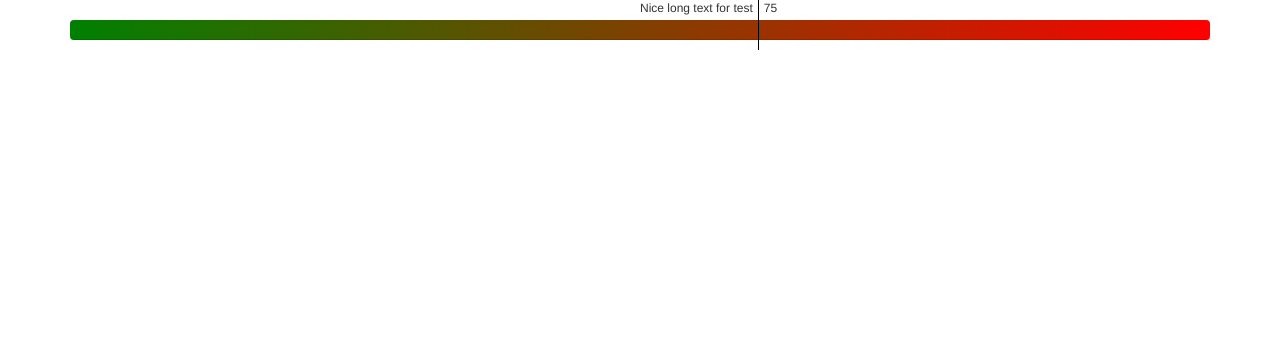
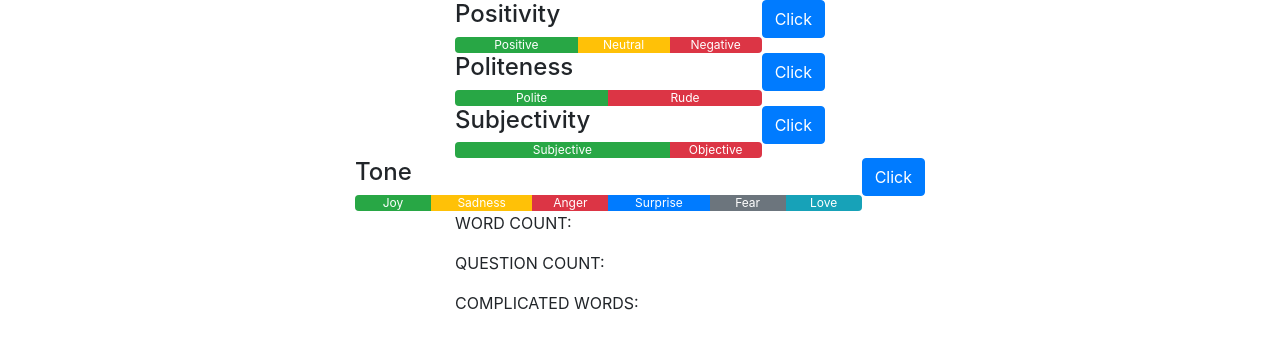
Before and after one commit to cirbuk/smartmails, a Flask app: template myproject/templates/popup.html in a window 1280 px wide. Shown: the top 349 px of the page. Run offline with Flask 2, Linux system fonts and the light colour scheme; the template is opened without the code that fills it, so the values that code supplies are empty; parts of the project's set-up code (start-up, migrations or seed data) failed here and were passed over; some libraries are stand-ins or nearby versions.

Commit message:
UI template modified

```diff
--- a/myproject/templates/popup.html
+++ b/myproject/templates/popup.html
@@ -2,10 +2,8 @@
         "http://www.w3.org/TR/html4/loose.dtd">
 <html>
 <head>
-<meta http-equiv="Content-Security-policy" cotent="script-src 'unsafe-inline' 'unsafe-eval'; style-src 'unsafe-inline'">
-<link href="https://maxcdn.bootstrapcdn.com/bootstrap/3.3.0/css/bootstrap.min.css" rel="stylesheet" id="bootstrap-css"/>
-<script src="https://maxcdn.bootstrapcdn.com/bootstrap/3.3.0/js/bootstrap.min.js"></script>
-<script src="https://code.jquery.com/jquery-1.11.1.min.js"></script>
+<link rel="stylesheet" href="https://maxcdn.bootstrapcdn.com/bootstrap/4.1.0/css/bootstrap.min.css">
+<!--<link href="https://maxcdn.bootstrapcdn.com/bootstrap/3.3.0/css/bootstrap.min.css" rel="stylesheet" id="bootstrap-css"/>-->
 <!--<script src='./extension.js'></script>  -->
 <!-- ---- Include the above in your HEAD tag -------- -->
 <style>
@@ -21,8 +19,8 @@
     float: left;
 }
 .gradient{
-    background: red; /* For browsers that do not support gradients */
-    background: linear-gradient(to right, green, red); /* Standard syntax (must be last) */
+    background: white; /* For browsers that do not support gradients */
+    background: linear-gradient(to right, red 0%, green 50%,blue 90%); /* Standard syntax (must be last) */
 }
 .label-line {
     float: right;
@@ -39,34 +37,98 @@
 </style>
 </head>
 <body>
-<div class="container" id="myPopup">
-    <div class="row"><br>
-	    <div class="col-xs-12">
-    	    <div class="progress">
-                <div class="bar-step" style="left: 50%">
-                    <div class="label-txt">Nice long text for test</div>
-                    <div class="label-percent">75</div>
-                    <div class="label-line"></div>
+<div class="container" id="review">
+<div class="container" style="width: 400px">
+<h4> Positivity <button type="button" class="btn btn-primary btn-xs float-right" id="pos_review">Click</button></h4>
+<div class="alert alert-error collapse" role="alert" id="posalert">
+  <span>
+    <p id="posreview"></p>
+  </span>
+</div>
+<div class="progress">
+  <div class="progress-bar bg-success" role="progressbar" style="width:40%" id="pos">
+    Positive
+  </div>
+  <div class="progress-bar bg-warning" role="progressbar" style="width:30%" id="neu">
+    Neutral
+  </div>
+  <div class="progress-bar bg-danger" role="progressbar" style="width:30%" id="neg">
+    Negative
+  </div>
+</div>
+</div>
 
-                </div>
-                <!--
-                <div class="bar-step" style="left: 10%">
-                    <div class="label-txt">Adam Bray Mark</div>
-                    <div class="label-percent">10%</div>
-                    <div class="label-line"></div>
-                </div>
+<div class="container" style="width: 400px">
+<h4> Politeness <button type="button" class="btn btn-primary btn-xs float-right" id="pol_review">Click</button></h4>
+<div class="alert alert-error collapse" role="alert" id="polalert">
+  <span>
+    <p id="polreview"></p>
+  </span>
+</div>
+<div class="progress">
+  <div class="progress-bar bg-success" role="progressbar" style="width:50%" id="polite">
+    Polite
+  </div>
+  <div class="progress-bar bg-danger" role="progressbar" style="width:50%" id="rude">
+    Rude
+  </div>
+</div>
+</div>
 
-                <div class="bar-step" style="left: 55%">
-                    <div class="label-txt">Testing 123</div>
-                    <div class="label-percent">55%</div>
-                    <div class="label-line"></div>
-                </div>
-                -->
-  			    <div class="progress-bar gradient" style="width: 100%;"></div>
-		       </div>
-	        </div>
-	    </div>
-    </div>
+<div class="container" style="width: 400px">
+<h4> Subjectivity <button type="button" class="btn btn-primary btn-xs float-right" id="subj_review">Click</button></h4>
+<div class="alert alert-error collapse" role="alert" id="subjalert">
+  <span>
+    <p id="subjreview"></p>
+  </span>
+</div>
+<div class="progress">
+  <div class="progress-bar bg-success" role="progressbar" style="width:70%" id="subj">
+    Subjective
+  </div>
+  <div class="progress-bar bg-danger" role="progressbar" style="width:30%" id="obj">
+    Objective
+  </div>
+</div>
+</div>
+
+<div class="container" style="width: 600px" id="tones">
+<h4> Tone <button type="button" class="btn btn-primary btn-xs float-right" id="tone_review">Click</button></h4>
+<div class="alert alert-error collapse" role="alert" id="tonealert">
+  <span>
+    <p id="tonereview"></p>
+  </span>
+</div>
+<div class="progress">
+  <div class="progress-bar bg-success" role="progressbar" style="width:15%" id="joy">
+    Joy
+  </div>
+  <div class="progress-bar bg-warning" role="progressbar" style="width:20%" id="sadness">
+    Sadness
+  </div>
+  <div class="progress-bar bg-danger" role="progressbar" style="width:15%" id="anger">
+    Anger
+  </div>
+  <div class="progress-bar" role="progressbar" style="width:20%" id="surprise">
+    Surprise
+  </div>
+  <div class="progress-bar bg-secondary" style="width:15%" id="fear">
+    Fear
+  </div>
+  <div class="progress-bar bg-info" role="progressbar" style="width:15%" id="love">
+    Love
+  </div>
+</div>
+</div>
+<div class="container" style="width: 400px">
+    <p id='word_count'> WORD COUNT: </p>
+</div>
+<div class="container" style="width: 400px">
+    <p id='question_count'> QUESTION COUNT: </p>
+</div>
+<div class="container" style="width: 400px">
+    <p id='com_words'> COMPLICATED WORDS: </p>
+</div>
 </div>
 </body>
 </html>
```
